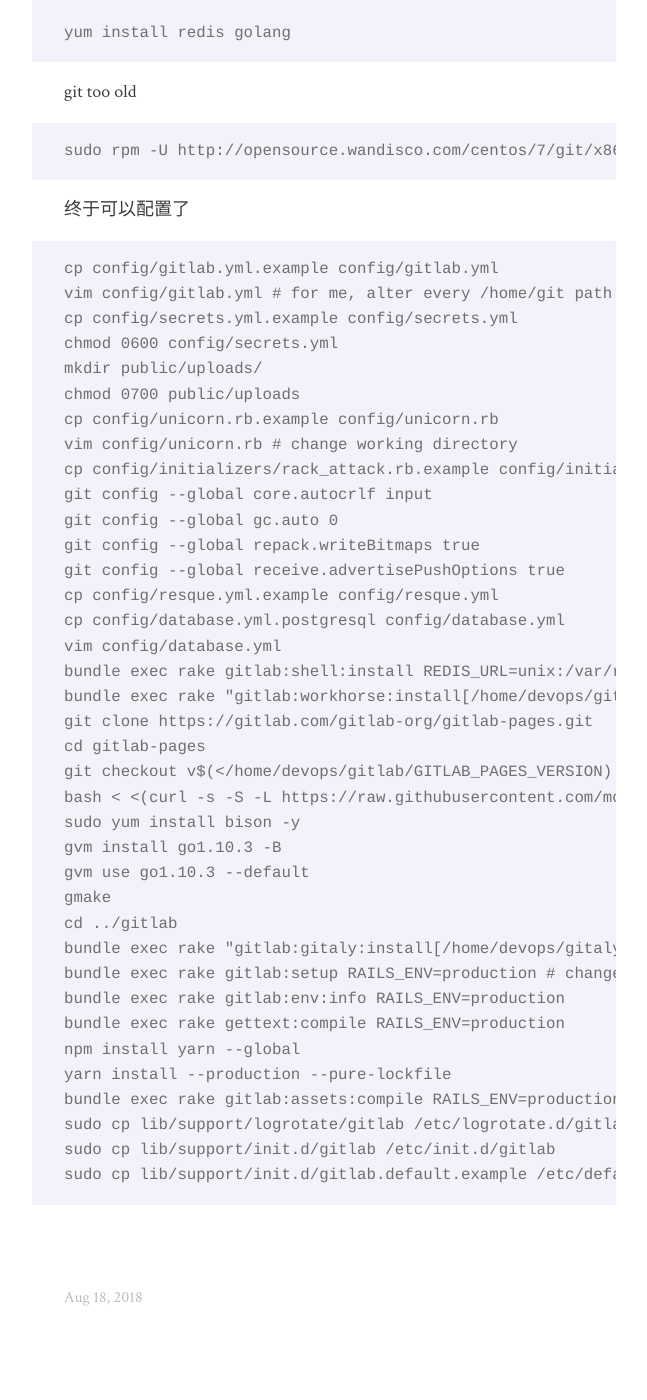
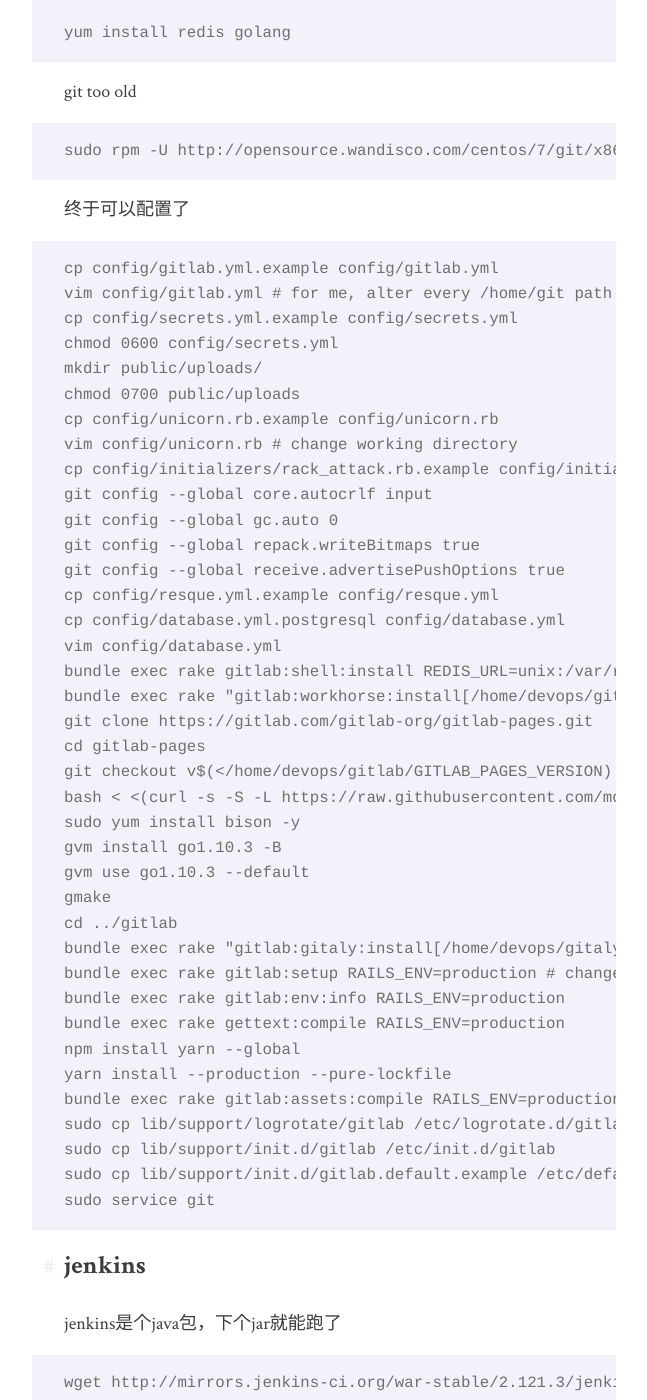
Before and after one commit to ppphp/ppphp.github.io, a Jekyll site: the page built from _posts/2018-08-18-effective-way.md, in a window 1280 px wide and 1400 px high, scrolled down 3940 px. Shown: the whole window, without its empty margins (316-963 px from the left). Built offline with Jekyll 4.4.1, drawn with Linux system fonts in a browser that asks for light colours; some of the changed text lies outside the part shown.

Commit message:
Update 2018-08-18-effective-way.md

````diff
--- a/_posts/2018-08-18-effective-way.md
+++ b/_posts/2018-08-18-effective-way.md
@@ -166,4 +166,21 @@
 sudo cp lib/support/logrotate/gitlab /etc/logrotate.d/gitlab
 sudo cp lib/support/init.d/gitlab /etc/init.d/gitlab
 sudo cp lib/support/init.d/gitlab.default.example /etc/default/gitlab
+sudo service git
 ```
+
+## jenkins
+jenkins是个java包，下个jar就能跑了
+
+```
+wget http://mirrors.jenkins-ci.org/war-stable/2.121.3/jenkins.war
+java -jar jenkins.war
+```
+
+## k8s
+k8s是个go，打包成可执行文件了
+
+
+
+## docker
+必须使用社区源支持的版本
````
